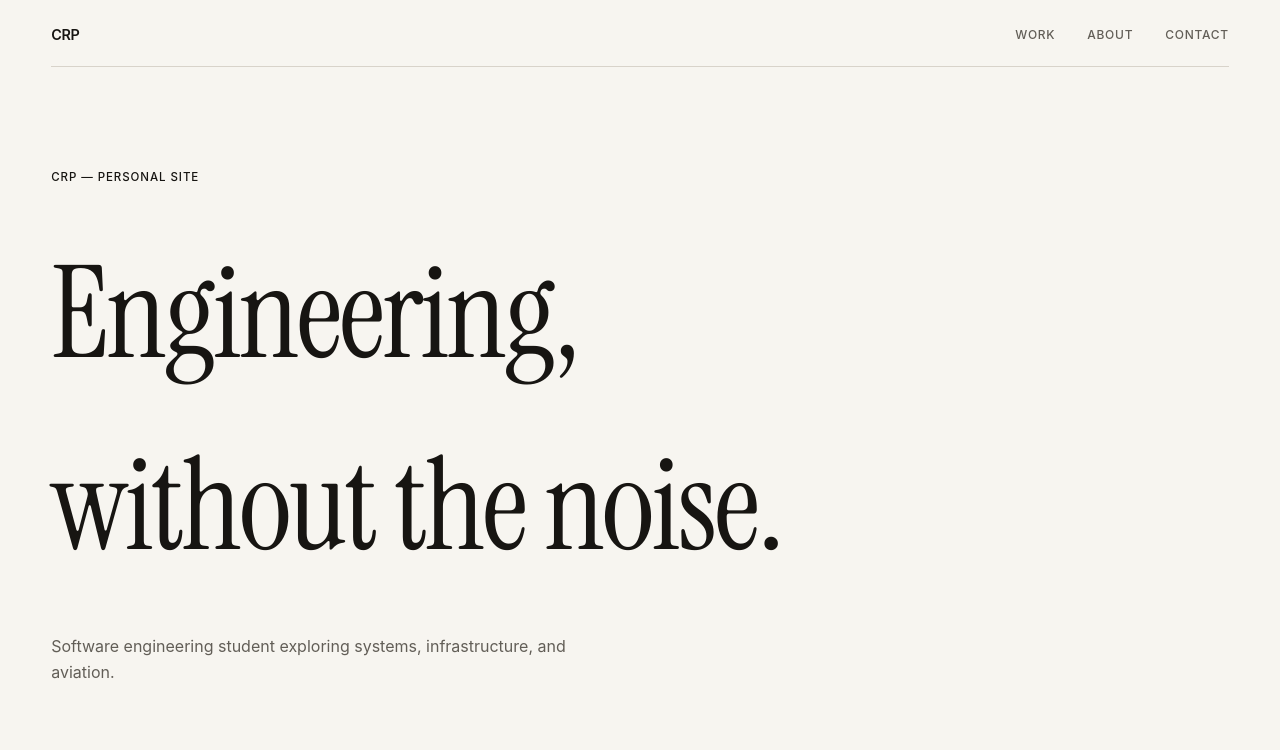
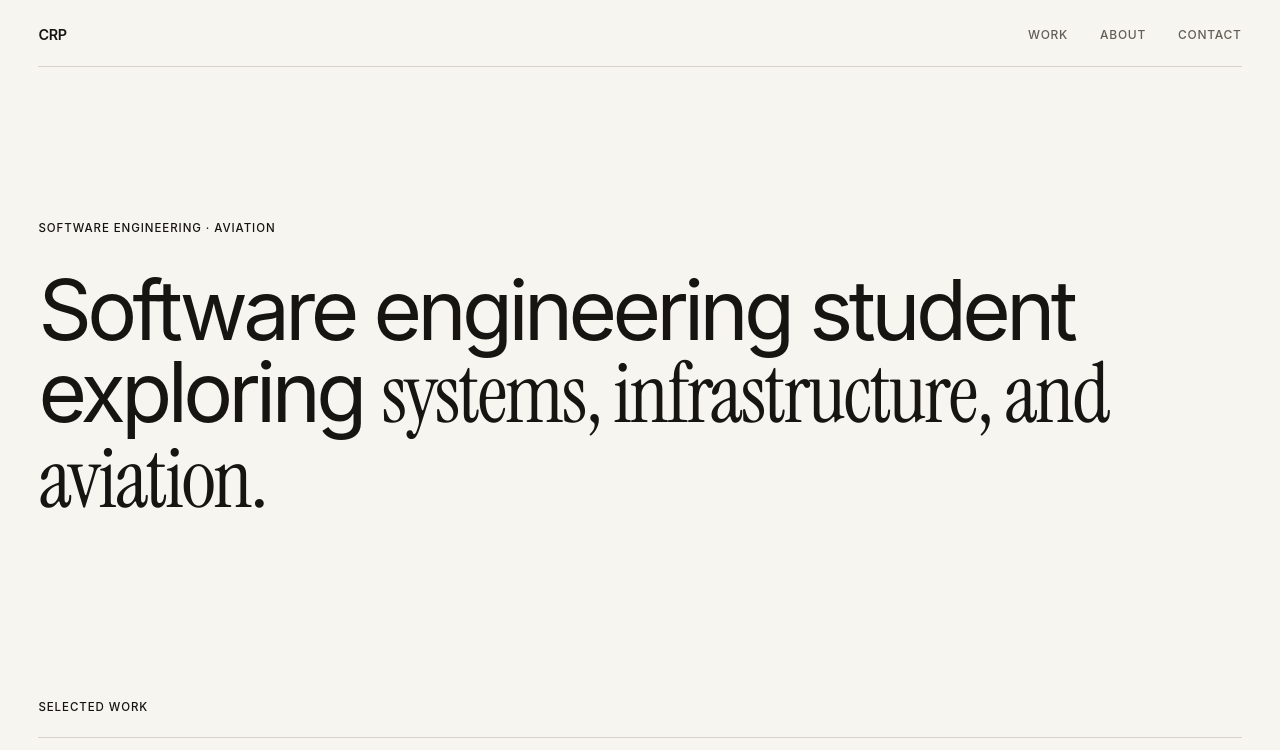
Before and after one commit to crprahadeeshwar/Personal-Website, a Next.js app: page / in a window 1280 px wide. Shown: the top 750 px of the page. Built offline with nearby package versions, Linux system fonts and the light colour scheme.

Commit message:
feat: build hero

```diff
--- a/app/globals.css
+++ b/app/globals.css
@@ -19,8 +19,8 @@
   --color-oxblood: #7a211c;
 
   /* Layout */
-  --content-width: 1280px;
-  --page-padding: clamp(1.25rem, 4vw, 4rem);
+  --content-width: 1440px;
+  --page-padding: clamp(1.25rem, 3vw, 3rem);
 
   /* Motion */
   --ease-out: cubic-bezier(0.22, 1, 0.36, 1);
@@ -150,3 +150,33 @@ a {
 .header__nav a:hover {
   color: var(--color-ink);
 }
+
+.hero {
+  padding-top: clamp(5rem, 12vw, 10rem);
+  padding-bottom: clamp(6rem, 14vw, 12rem);
+}
+
+.hero__title {
+  max-width: 1100px;
+  margin: 2rem 0 0;
+  font-family: var(--font-sans);
+  font-size: clamp(3rem, 6.5vw, 7rem);
+  font-weight: 400;
+  line-height: 0.98;
+  letter-spacing: -0.055em;
+}
+
+.hero__title em {
+  font-family: var(--font-serif);
+  font-style: normal;
+  font-weight: 400;
+  letter-spacing: -0.025em;
+}
+
+.work {
+  padding-bottom: clamp(5rem, 10vw, 10rem);
+}
+
+.section-heading {
+  margin-bottom: 1.25rem;
+}
--- a/app/page.tsx
+++ b/app/page.tsx
@@ -6,31 +6,20 @@ export default function Home() {
       <Header />
 
       <main>
-        <section className="page section">
-          <p className="label">CRP — Personal Site</p>
+        <section className="hero page">
+          <p className="label">Software Engineering · Aviation</p>
 
-          <h1
-            className="display"
-            style={{
-              fontSize: "clamp(4rem, 10vw, 9rem)",
-              margin: "2rem 0",
-            }}
-          >
-            Engineering,
-            <br />
-            without the noise.
+          <h1 className="hero__title">
+            Software engineering student exploring{" "}
+            <em>systems, infrastructure, and aviation.</em>
           </h1>
+        </section>
+        <section className="work page">
+          <div className="section-heading">
+            <p className="label">Selected Work</p>
+          </div>
 
-          <p
-            className="body"
-            style={{
-              maxWidth: "36rem",
-              color: "var(--color-muted)",
-            }}
-          >
-            Software engineering student exploring systems,
-            infrastructure, and aviation.
-          </p>
+          <div className="rule" />
         </section>
       </main>
     </>
```
